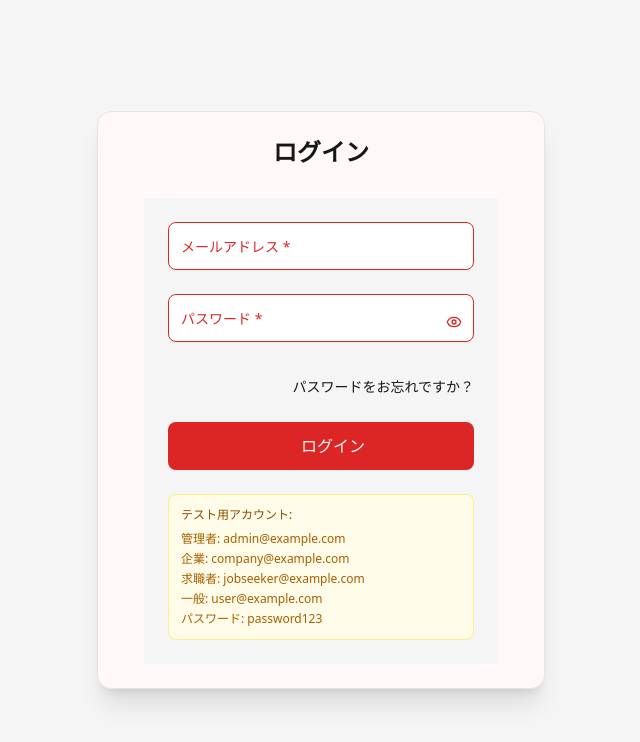
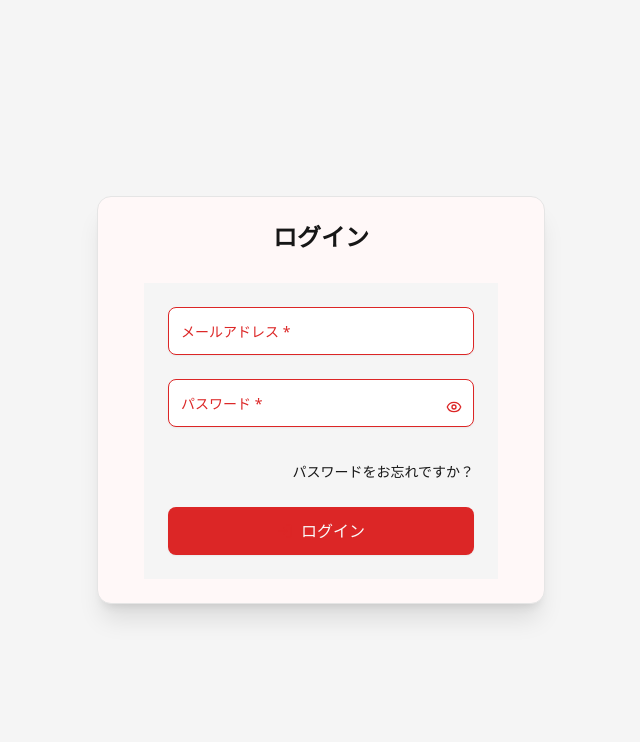
Before and after one commit to ayekyiphyu/hr-system-frontend, a Next.js app: page / in a window 1280 px wide. Shown: the top 742 px of the page, without its empty margins (319-959 px from the left). Built offline with nearby package versions, Linux system fonts and the light colour scheme.

Commit message:
fix:LoginPage remove to username and pasword dummy flow

```diff
--- a/features/Login/LoginPage.tsx
+++ b/features/Login/LoginPage.tsx
@@ -183,18 +183,6 @@ export default function LoginPage() {
                                 )}
                             </Button>
                         </form>
-
-                        {/* Test Credentials Helper (remove in production) */}
-                        <div className="mt-6 p-3 bg-yellow-50 border border-yellow-200 rounded-md">
-                            <p className="text-xs text-yellow-800 font-medium mb-2">テスト用アカウント:</p>
-                            <div className="text-xs text-yellow-700 space-y-1">
-                                <div>管理者: admin@example.com</div>
-                                <div>企業: company@example.com</div>
-                                <div>求職者: jobseeker@example.com</div>
-                                <div>一般: user@example.com</div>
-                                <div className="font-medium">パスワード: password123</div>
-                            </div>
-                        </div>
                     </CardContent>
                 </Card>
             </div>
```
